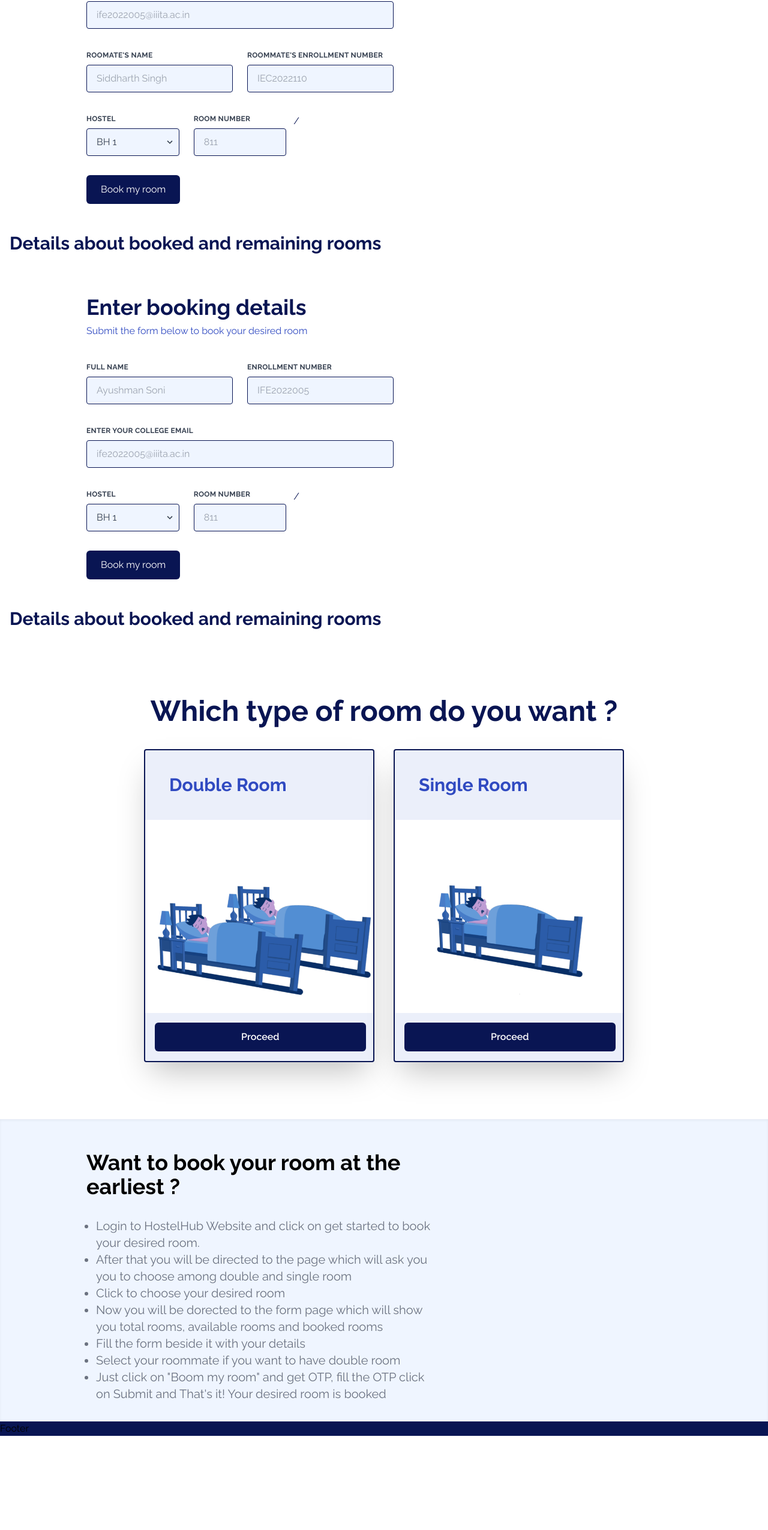
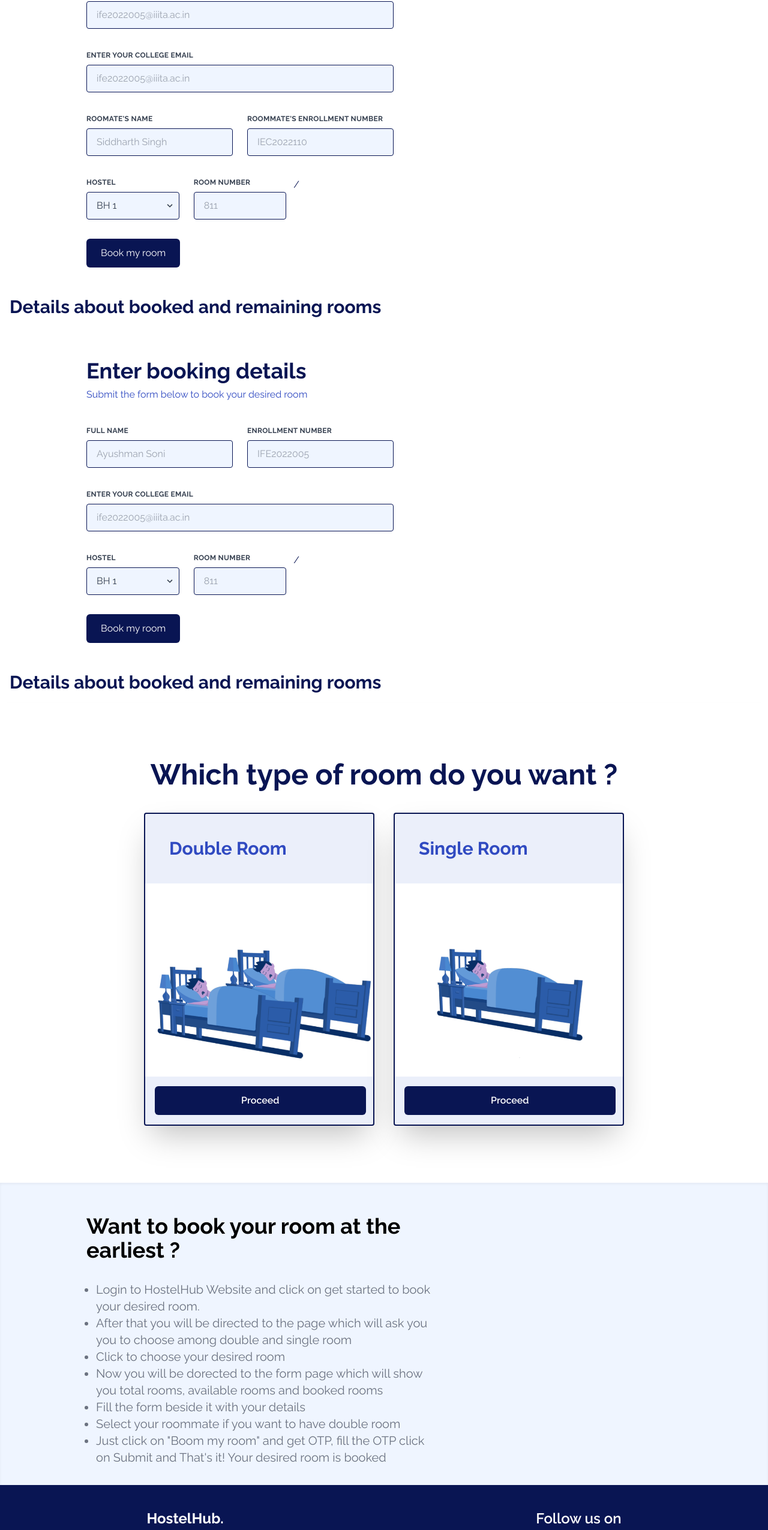
Before and after one commit to AyushmanSoni/HostelHub-Frontend, a React (Create React App) app in the folder hostelhub/: page / in a window 1280 px wide. Shown: the part 1972-4523 px from the top of the page at 60% size. Before the commit the page ends 4366 px from the top, so only its background shows below. Built offline with nearby package versions, Linux system fonts and the light colour scheme.

Commit message:
created footer and roommates email section

```diff
--- a/hostelhub/src/components/Booking.jsx
+++ b/hostelhub/src/components/Booking.jsx
@@ -33,6 +33,14 @@
                        <input className="appearance-none block w-full bg-[#EFF5FF] text-gray-700 border border-[#091553] rounded py-3 px-4 mb-3 leading-tight focus:outline-none focus:bg-white focus:border-gray-500" id="grid-email" type="text" placeholder="ife2022005@iiita.ac.in"/>
                      </div>
                    </div>
+                   <div className="flex flex-wrap -mx-3 mb-6">
+                     <div className="w-full px-3">
+                       <label className="block uppercase tracking-wide text-gray-700 text-xs font-bold mb-2" for="grid-email">
+                         Enter your College Email
+                       </label>
+                       <input className="appearance-none block w-full bg-[#EFF5FF] text-gray-700 border border-[#091553] rounded py-3 px-4 mb-3 leading-tight focus:outline-none focus:bg-white focus:border-gray-500" id="grid-email" type="text" placeholder="ife2022005@iiita.ac.in"/>
+                     </div>
+                   </div>
                    <div className='flex flex-wrap -mx-3 mb-6'>
                         <div className='w-full md:w-1/2 px-3 mb-4 md:mb-0'>
                         <label className="block uppercase tracking-wide text-gray-700 text-xs font-bold mb-2" for="grid-first-name">
@@ -46,7 +54,7 @@
                         </label>
                         <input className="appearance-none block w-full bg-[#EFF5FF] text-gray-700 border border-[#091553] rounded py-3 px-4 leading-tight focus:outline-none focus:bg-white focus:border-gray-500" id="grid-last-name" type="text" placeholder="IEC2022110"/>
                         </div>
-                    </div>
+                        </div>
                    <div className="flex flex-wrap -mx-3 mb-2">
 
                        <div className="w-full md:w-1/3 px-3 mb-6 md:mb-0">
@@ -74,7 +82,7 @@
                      </div>
 
                    <button className="text-white bg-[#091553]  px-6
-                     py-3 my-8 flex items-center rounded-md ">Book my room</button>
+                     py-3 my-8 flex items-center hover:bg-[#304AC1] rounded-md ">Book my room</button>
                 </form>
             </div>
         </div>
--- a/hostelhub/src/components/Footer.jsx
+++ b/hostelhub/src/components/Footer.jsx
@@ -2,7 +2,19 @@
 
 const Footer = () => {
   return (
-    <div className='w-full h-[40%] bg-[#091553]'>Footer</div>
+    <div className='w-full flex sm:flex-row flex-col pt-10 pb-6 justify-around  text-white  bg-[#091553]'>
+        <div className='flex gap-4 sm:justify-center'>
+            <div>
+                <p className='text-white font-bold text-2xl'>HostelHub.</p>
+                <p className='  w-40'>Fast and easy way to choose your room and roommate</p>
+            </div>
+        </div>
+        <div className='flex flex-col'>
+            <div className='font-semibold text-white text-2xl'>
+                Follow us on
+            </div>
+        </div>
+        </div>
   )
 }
 
--- a/hostelhub/src/components/NavBar.jsx
+++ b/hostelhub/src/components/NavBar.jsx
@@ -45,7 +45,7 @@
             <button className='text-white bg-[#304AC1] hover:font-semibold hover:bg-[#EFF5FF] hover:text-[#091553] border w-20 h-10 items-center mt-4 ml-6 rounded'>Sign out</button>
         </ul>
 
-        <div onClick={handleNav} className='block md:hidden cursor-pointer'>
+        <div onClick={handleNav} className='block md:hidden cursor-pointer text-white'>
             {!nav ? <AiOutlineClose size={20}/> :<AiOutlineMenu size={20}/>}
         </div>
 
```
